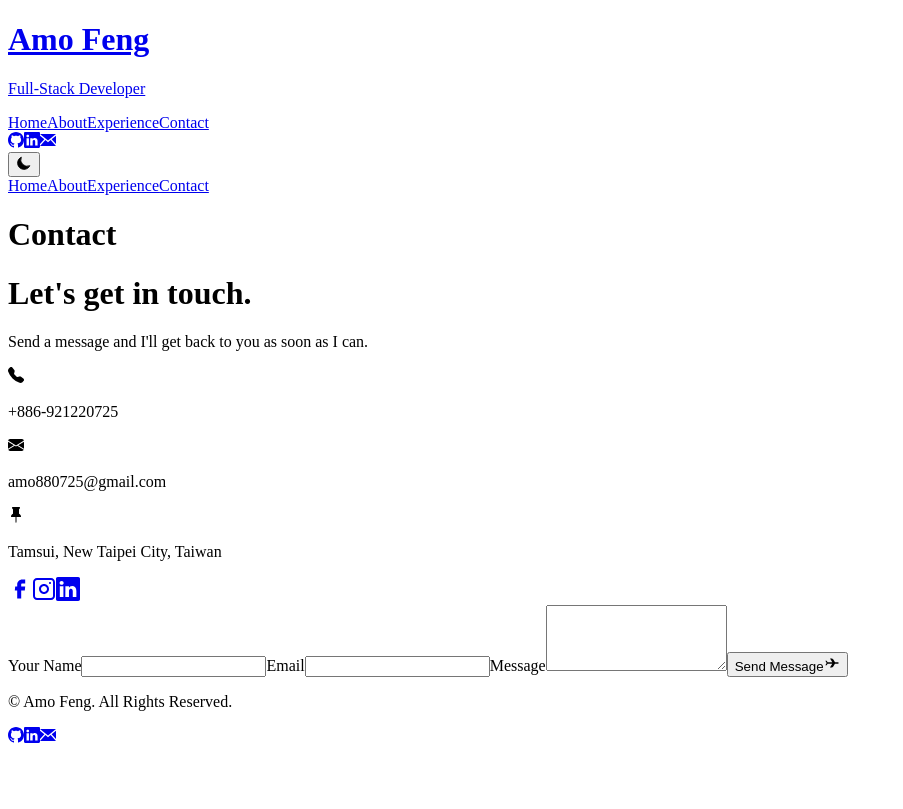
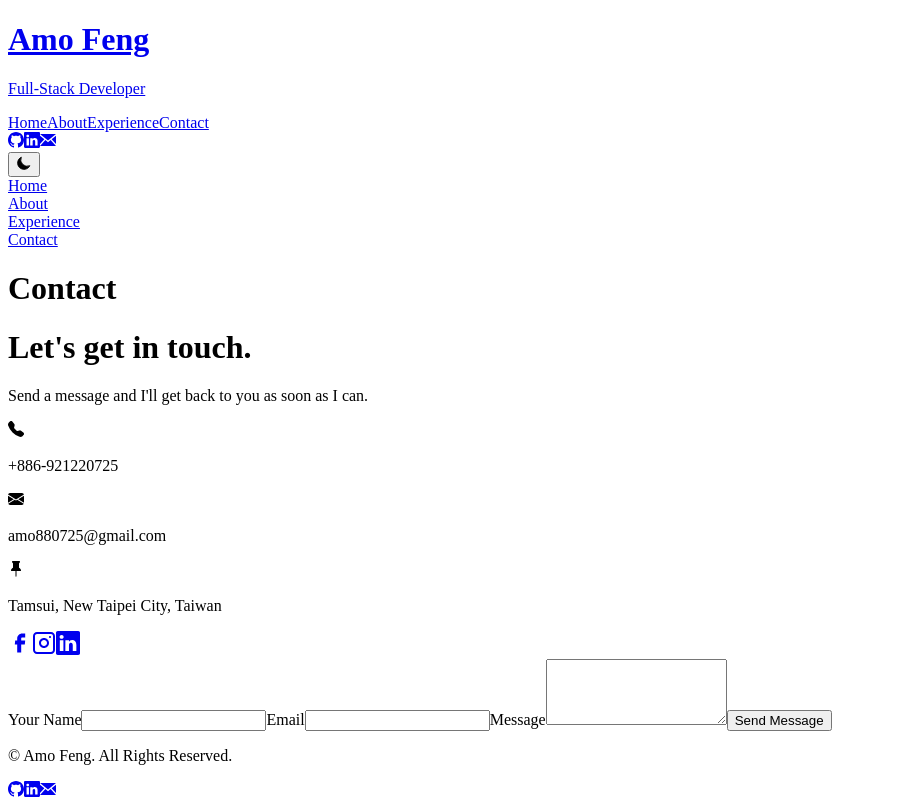
Before and after one commit to amo0725/amo_website, a Next.js app: page /contact in a window 1280 px wide. Shown: the whole page, without its empty margins (0-903 px from the left). Built offline with nearby package versions, Linux system fonts and the light colour scheme.

Commit message:
Fix Some RWD Bugs

```diff
--- a/components/Contact.js
+++ b/components/Contact.js
@@ -266,19 +266,6 @@ const Contact = () => {
                     className="bg-[#2F4858] rounded-md w-1/2 mx-4 mt-8 py-2 text-gray-50 text-xs font-bold flex flex-row justify-center"
                     >
                     {buttonText}
-                    <svg
-                        width="16"
-                        height="16"
-                        viewBox="0 0 24 24"
-                        className="text-white ml-2"
-                        fill="currentColor"
-                        xmlns="http://www.w3.org/2000/svg"
-                    >
-                        <path
-                        d="M9.00967 5.12761H11.0097C12.1142 5.12761 13.468 5.89682 14.0335 6.8457L16.5089 11H21.0097C21.562 11 22.0097 11.4477 22.0097 12C22.0097 12.5523 21.562 13 21.0097 13H16.4138L13.9383 17.1543C13.3729 18.1032 12.0191 18.8724 10.9145 18.8724H8.91454L12.4138 13H5.42485L3.99036 15.4529H1.99036L4.00967 12L4.00967 11.967L2.00967 8.54712H4.00967L5.44417 11H12.5089L9.00967 5.12761Z"
-                        fill="currentColor"
-                        />
-                    </svg>
                     </button>
                     <div className="text-left">
                         {showSuccessMessage && (
--- a/components/Experience.js
+++ b/components/Experience.js
@@ -5,7 +5,7 @@ const Experience = () => {
     return(
         <>
             <div className="max-w-4xl mx-auto h-36 bg-gray-100 dark:bg-gray-700">
-                <h1 className="lg:text-8xl lg:text-left lg:py-16 py-24 text-center font-mono font-bold text-6xl text-gray-900 dark:text-white">Experience</h1>
+                <h1 className="lg:text-8xl lg:text-left lg:py-16 md:py-24 py-28 text-center font-mono font-bold md:text-6xl text-5xl text-gray-900 dark:text-white truncate">Experience</h1>
             </div>
             <div className="font-mono bg-white dark:bg-gray-800 px-4 pb-10">
                 <div className="grid grid-cols-1 dark:bg-gray-800 max-w-xl mx-auto py-20">
@@ -38,7 +38,7 @@ const Experience = () => {
 const ExperienceCard = ({ title, desc, year, company, companyLink }) => {
     return (
       <div className="relative experience-card border p-4 rounded-md shadow-xl bg-white dark:bg-gray-800 z-10 mx-4">
-        <h1 className="absolute -top-10 lg:-left-10 lg:-top-10 text-4xl text-gray-200 font-bold dark:text-gray-700">
+        <h1 className="absolute -top-10 -left-2 md:-left-6 lg:-left-10 lg:-top-10 text-4xl text-gray-200 font-bold dark:text-gray-700">
           {year}
         </h1>
         <h1 className="font-semibold text-xl">{title}</h1>
--- a/components/GetRepos.js
+++ b/components/GetRepos.js
@@ -56,7 +56,7 @@ const GetRepos = ({ repositories }) =>{
   const GithubRepoCard = ({ latestRepo }) => {
     return (
       <div className="github-repo">
-        <h1 className="font-semibold text-xl dark:text-gray-200 text-gray-700">
+        <h1 className="font-semibold text-xl dark:text-gray-200 text-gray-700 truncate">
           {latestRepo.name}
         </h1>
         <p className="text-base font-normal my-4 text-gray-500">
--- a/components/Navigation.js
+++ b/components/Navigation.js
@@ -5,7 +5,7 @@ import ThemeSwitch from "./ThemeSwitch";
 const Navigation = () => {
     return (
         <div className="sticky top-0 z-20 py-2 bg-gray-100 font-mono md:py-6 dark:bg-slate-700">
-            <div className="container px-4 mx-auto lg:max-w-4xl flex items-center justify-between">
+            <div className="container px-4 mx-auto lg:max-w-4xl flex flex-wrap space-x-4 items-center justify-between">
                 <div className="flex flex-col">
                     <Link href="/">
                         <a>
@@ -18,7 +18,7 @@ const Navigation = () => {
                         </a>
                     </Link>
                 </div>
-                <div className="space-x-8 hidden md:block">
+                <div className="md:space-x-4 lg:space-x-8 hidden md:block">
                     <Link href="/">
                         <a className="text-base text-gray-600 font-normal dark:text-gray-200 transition-colors hover:text-yellow-400 dark:hover:text-yellow-500">
                             Home
@@ -88,32 +88,39 @@ const Navigation = () => {
                         </svg>
                         </a>
                     </div>
-                    <div className="w-4"></div>
+                    <div className="w-2 md:w-4"></div>
                     <ThemeSwitch/>
                 </div>
             </div>
-
-            <div className="flex justify-between container px-4 mx-auto space-x-8 md:hidden mt-4">
+            <div className="flex flex-wrap justify-between container px-4 mx-auto space-x-2 md:space-x-8 md:hidden mt-4">
+                <div>
                     <Link href="/">
-                    <a className="text-base text-gray-600 font-normal dark:text-gray-200 transition-colors hover:text-yellow-400 dark:hover:text-yellow-500">
+                        <a className="truncate text-base text-gray-600 font-normal dark:text-gray-200 transition-colors hover:text-yellow-400 dark:hover:text-yellow-500">
                             Home
                         </a>
                     </Link>
+                </div>
+                <div>
                     <Link href="/about">
-                    <a className="text-base text-gray-600 font-normal dark:text-gray-200 transition-colors hover:text-yellow-400 dark:hover:text-yellow-500">
+                        <a className="truncate text-base text-gray-600 font-normal dark:text-gray-200 transition-colors hover:text-yellow-400 dark:hover:text-yellow-500">
                             About
                         </a>
                     </Link>
+                </div>
+                <div>
                     <Link href="/experience">
-                    <a className="text-base text-gray-600 font-normal dark:text-gray-200 transition-colors hover:text-yellow-400 dark:hover:text-yellow-500">
+                        <a className="truncate text-base text-gray-600 font-normal dark:text-gray-200 transition-colors hover:text-yellow-400 dark:hover:text-yellow-500">
                             Experience
                         </a>
                     </Link>
+                </div>
+                <div>
                     <Link href="/contact">
-                    <a className="text-base text-gray-600 font-normal dark:text-gray-200 transition-colors hover:text-yellow-400 dark:hover:text-yellow-500">
+                        <a className="truncate text-base text-gray-600 font-normal dark:text-gray-200 transition-colors hover:text-yellow-400 dark:hover:text-yellow-500">
                             Contact
                         </a>
                     </Link>
+                </div>
             </div>
         </div>
     )
```
Lines whose indentation alone changed are shown as unchanged.
